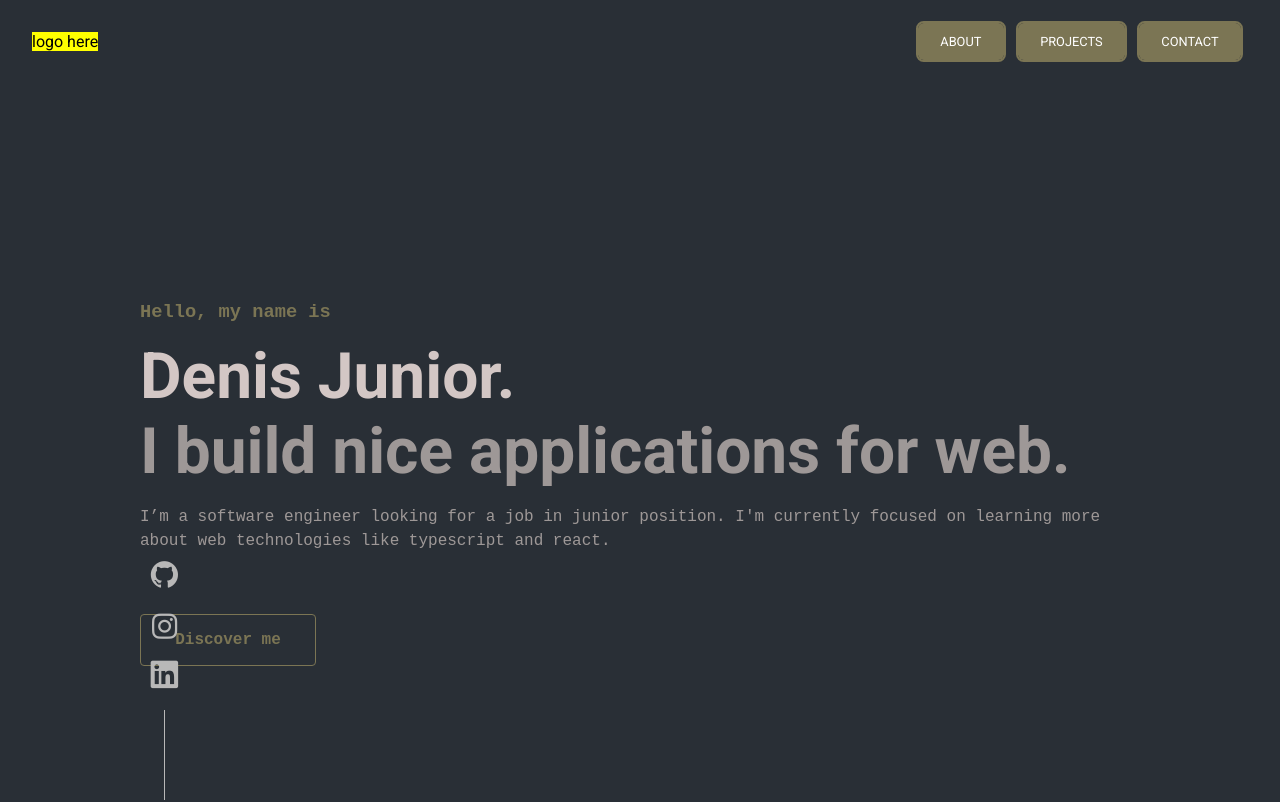
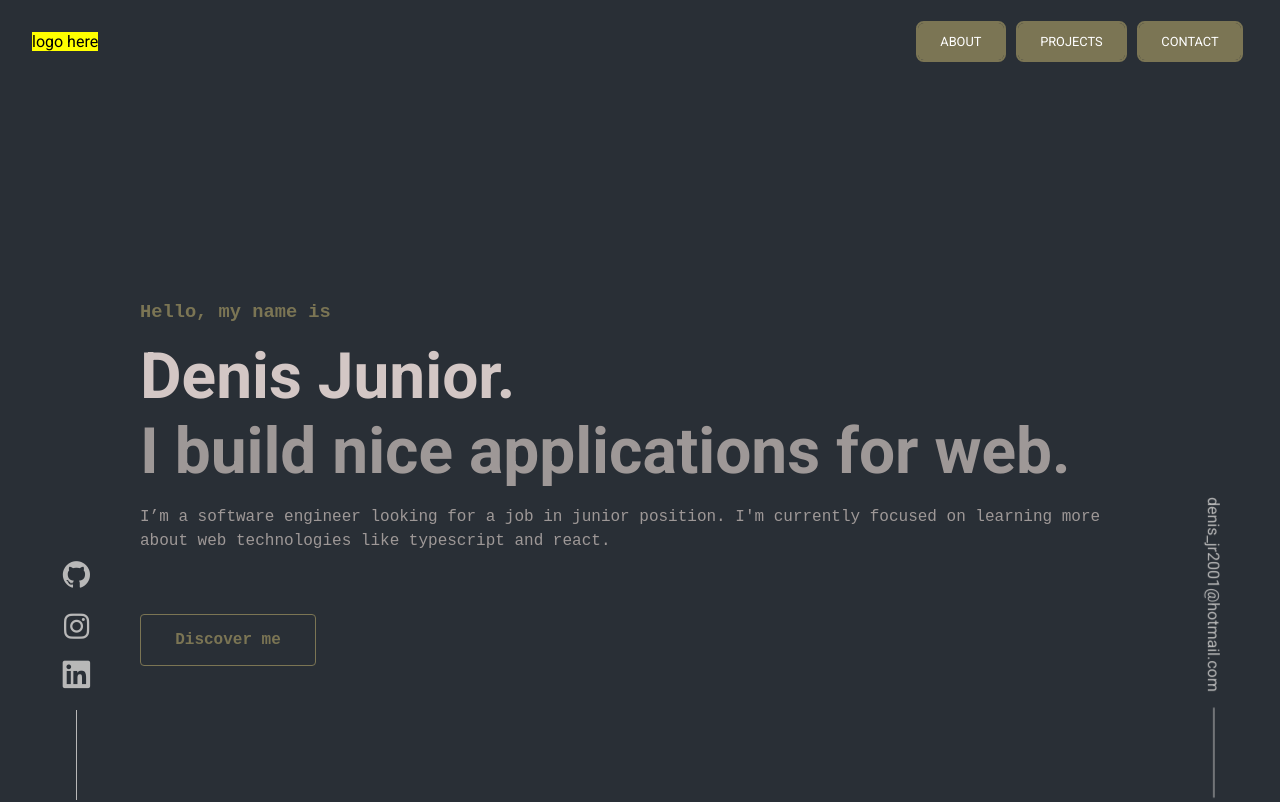
Before and after one commit to denis-junior/portfolio, a React (Create React App) app: page / in a window 1280 px wide. Shown: the top 802 px of the page. Built offline with nearby package versions, Linux system fonts and the light colour scheme.

Commit message:
media started

```diff
--- a/src/App.css
+++ b/src/App.css
@@ -17,10 +17,49 @@ body {
   max-width: 1000px;
   height: 100vh;
   margin: 0 auto;
-  /* background-color: beige; */
   display: flex;
   color: #9e9897;
+}
 
-  /* justify-content: center; */
-  /* align-items: center; */
+
+@media (max-width: 1700px) {
+  .email {
+    left: 88rem;
+  }
 }
+
+@media (max-width: 1600px) {
+  .email {
+    left: 80rem;
+  }
+}
+
+@media (max-width: 1500px) {
+  .email {
+    left: 75rem;
+  }
+
+  .accounts {
+    left: 4rem;
+  }
+}
+
+@media (max-width: 1400px) {
+  .accounts {
+    left: 3rem;
+  }
+
+  .email {
+    left: 70rem;
+  }
+}
+
+@media (max-width: 1300px) {
+  .accounts {
+    left: 1rem;
+  }
+
+  .email {
+    left: 66rem;
+  }
+}
```
